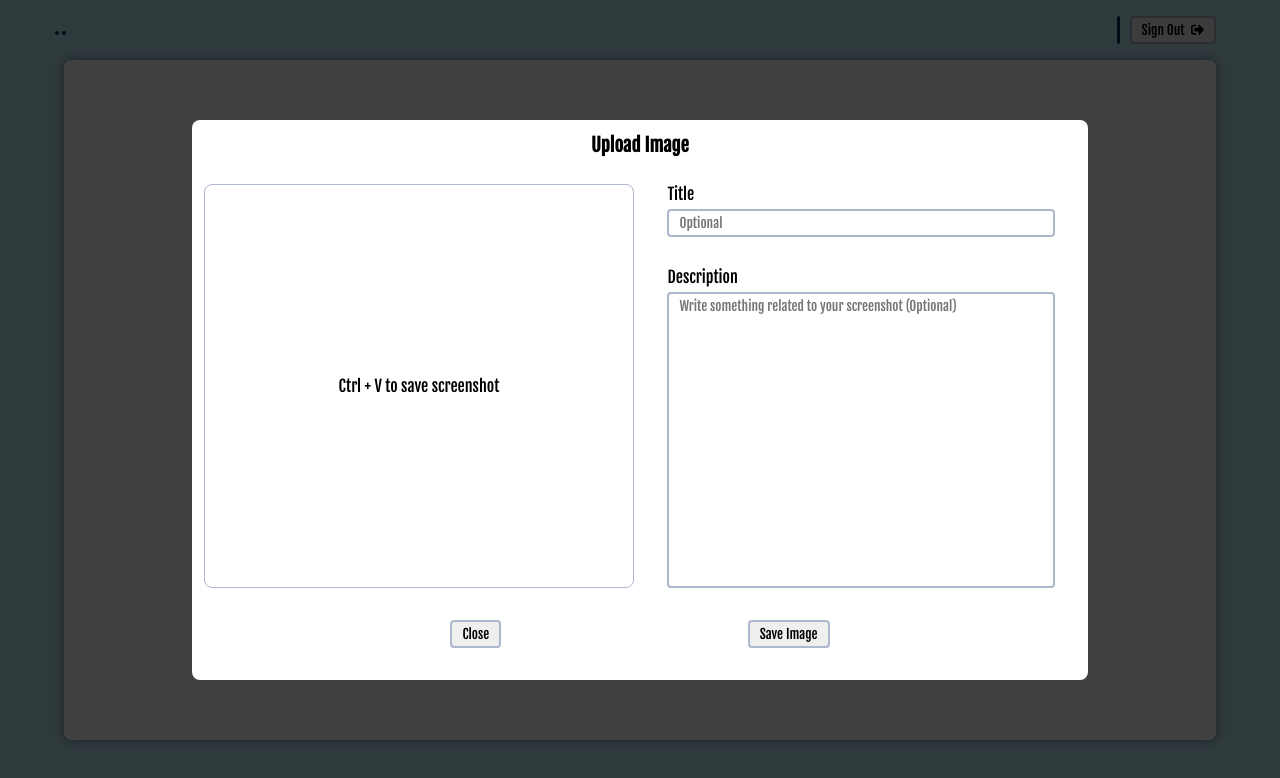
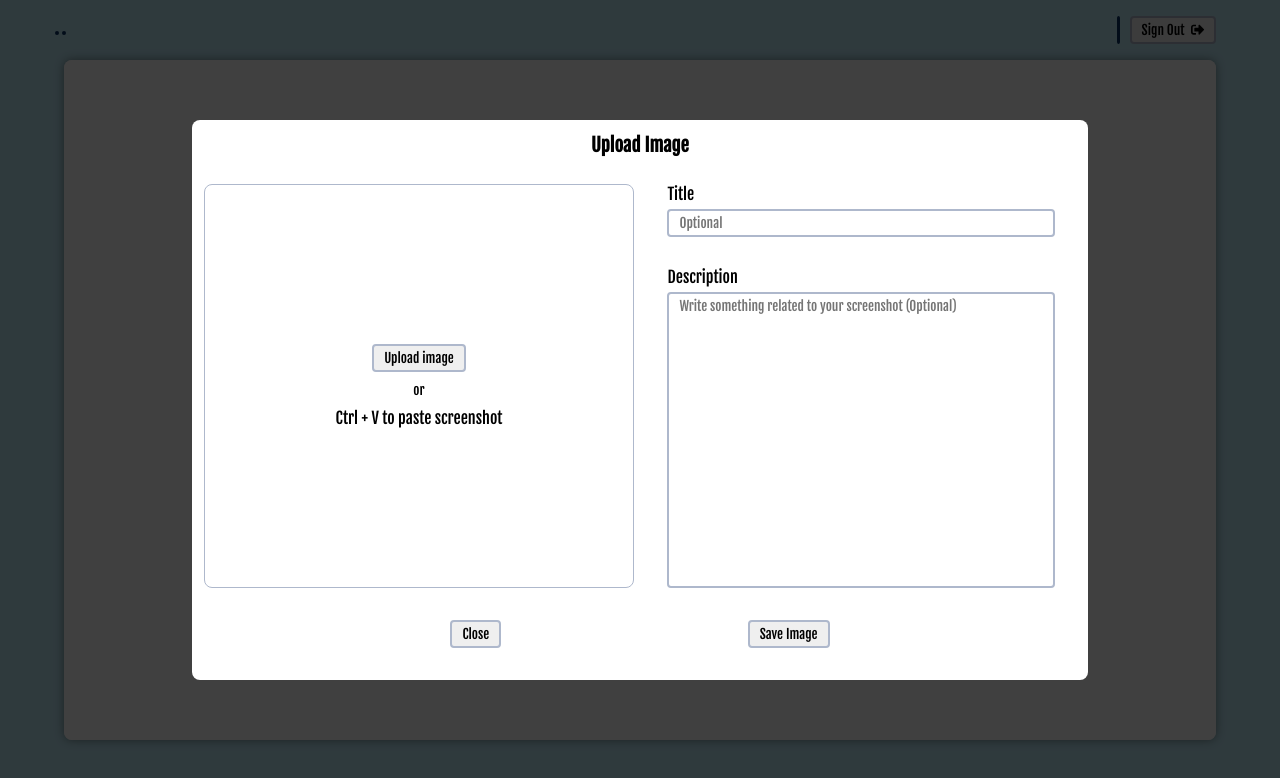
Before and after one commit to keshavDooleea/kshots, a Next.js app: page /folder/1/upload in a window 1280 px wide. Shown: the top 778 px of the page. Built offline with nearby package versions, Linux system fonts and the light colour scheme; no server answers.

Commit message:
added input file for file upload as well

```diff
--- a/Components/CommonLayout.tsx
+++ b/Components/CommonLayout.tsx
@@ -68,8 +68,8 @@ const CommonLayout = ({ children, title, returnUrl, hideBreak }: ICommonProps) =
             </>
           )}
 
+          {router.pathname === "/folder/[id]" && <NavItem name="Upload Image" icon={faPlus} onClick={uploadImg} reverse={false} />}
           {router.pathname === "/folder/[id]" && <NavItem name="Edit Folder" icon={faPenSquare} onClick={editFolder} reverse={false} />}
-          {router.pathname === "/folder/[id]" && <NavItem name="Upload Image" icon={faPlus} onClick={uploadImg} reverse={false} />}
           {router.pathname === "/folder/[id]" && <NavItem name="Delete Folder" icon={faTrash} reverse={false} cssClass="delete-btn" />}
           {router.pathname === "/dashboard" && <NavItem name="Create Folder" icon={faPlus} onClick={createFolder} reverse={false} />}
 
--- a/pages/folder/[id]/upload/index.tsx
+++ b/pages/folder/[id]/upload/index.tsx
@@ -1,6 +1,6 @@
 import { useSession } from "next-auth/client";
 import { useRouter } from "next/router";
-import React, { FormEvent, useEffect, useState } from "react";
+import React, { ChangeEvent, FormEvent, useEffect, useState } from "react";
 import Error from "../../../../Components/Error";
 import Modal from "../../../../Components/Modal";
 import Template from "../../../../Components/Template";
@@ -11,7 +11,6 @@ import { IDBImage } from "../../../../utils/lib/intefaces";
 const index = () => {
   const [session, setSession] = useSession();
   const [closeModal, setCloseModal] = useState<boolean>(false);
-  const [canUpload, setCanUpload] = useState<boolean>(false);
   const [error, setError] = useState<string>("");
 
   const [description, setDescription] = useState<string>("");
@@ -49,6 +48,15 @@ const index = () => {
     }
   };
 
+  // input file upload
+  const handleInputEvent = async (event: ChangeEvent<HTMLInputElement>) => {
+    let { files } = event.target as HTMLInputElement;
+    files = files as FileList;
+
+    const base64 = (await getBase64(files[0])) as string;
+    setSrc(base64);
+  };
+
   const uploadImg = async (event: FormEvent<HTMLFormElement>) => {
     event.preventDefault();
 
@@ -79,7 +87,22 @@ const index = () => {
             <form className="modal-inner-main" onSubmit={uploadImg}>
               <h3>Upload Image</h3>
               <div className="upload-image-modal-container">
-                <div className="image-container">{src ? <img src={src} alt="Screenshot image" /> : <p>Ctrl + V to save screenshot</p>}</div>
+                <div className="image-container">
+                  {src ? (
+                    <img src={src} alt="Screenshot image" />
+                  ) : (
+                    <div className="image-main">
+                      <button type="button">
+                        <label>
+                          Upload image
+                          <input type="file" style={{ display: "none" }} onChange={handleInputEvent} />
+                        </label>
+                      </button>
+                      <small>or</small>
+                      <p>Ctrl + V to paste screenshot</p>
+                    </div>
+                  )}
+                </div>
                 <main>
                   <div>
                     <label htmlFor="title">Title</label>
@@ -95,9 +118,7 @@ const index = () => {
                   <button type="button" onClick={() => setCloseModal(true)}>
                     Close
                   </button>
-                  <button type="submit" disabled={canUpload}>
-                    Save Image
-                  </button>
+                  <button type="submit">Save Image</button>
                 </div>
               </div>
             </form>
--- a/styles/globals.scss
+++ b/styles/globals.scss
@@ -250,6 +250,15 @@ textarea {
           border-radius: var(--radius);
           border: 1px solid #aeb8cc;
 
+          .image-main {
+            @include commonStyles.flex(column, center, center);
+            gap: 10px 0;
+
+            label {
+              cursor: pointer;
+            }
+          }
+
           img {
             max-width: 95%;
             max-height: 95%;
```
